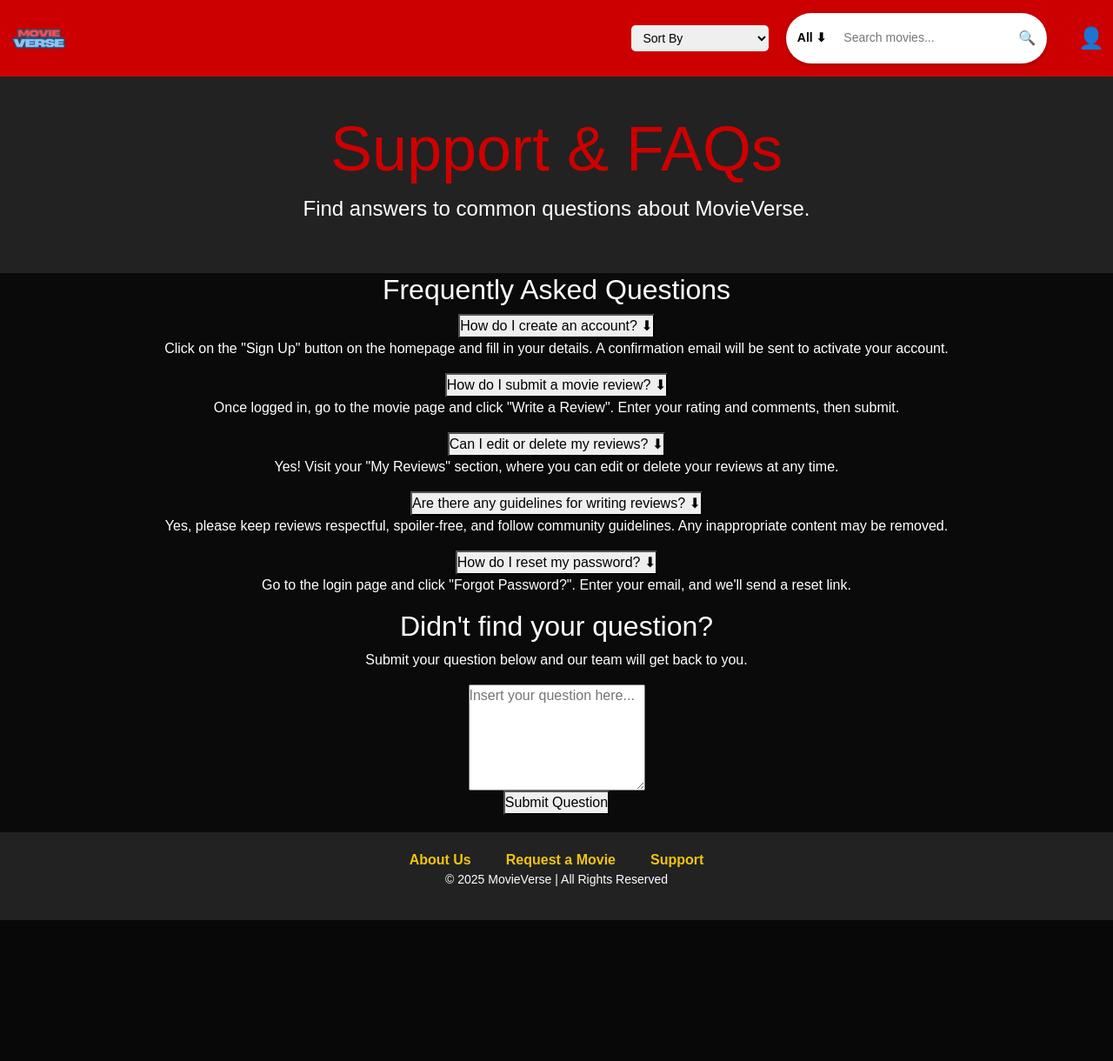
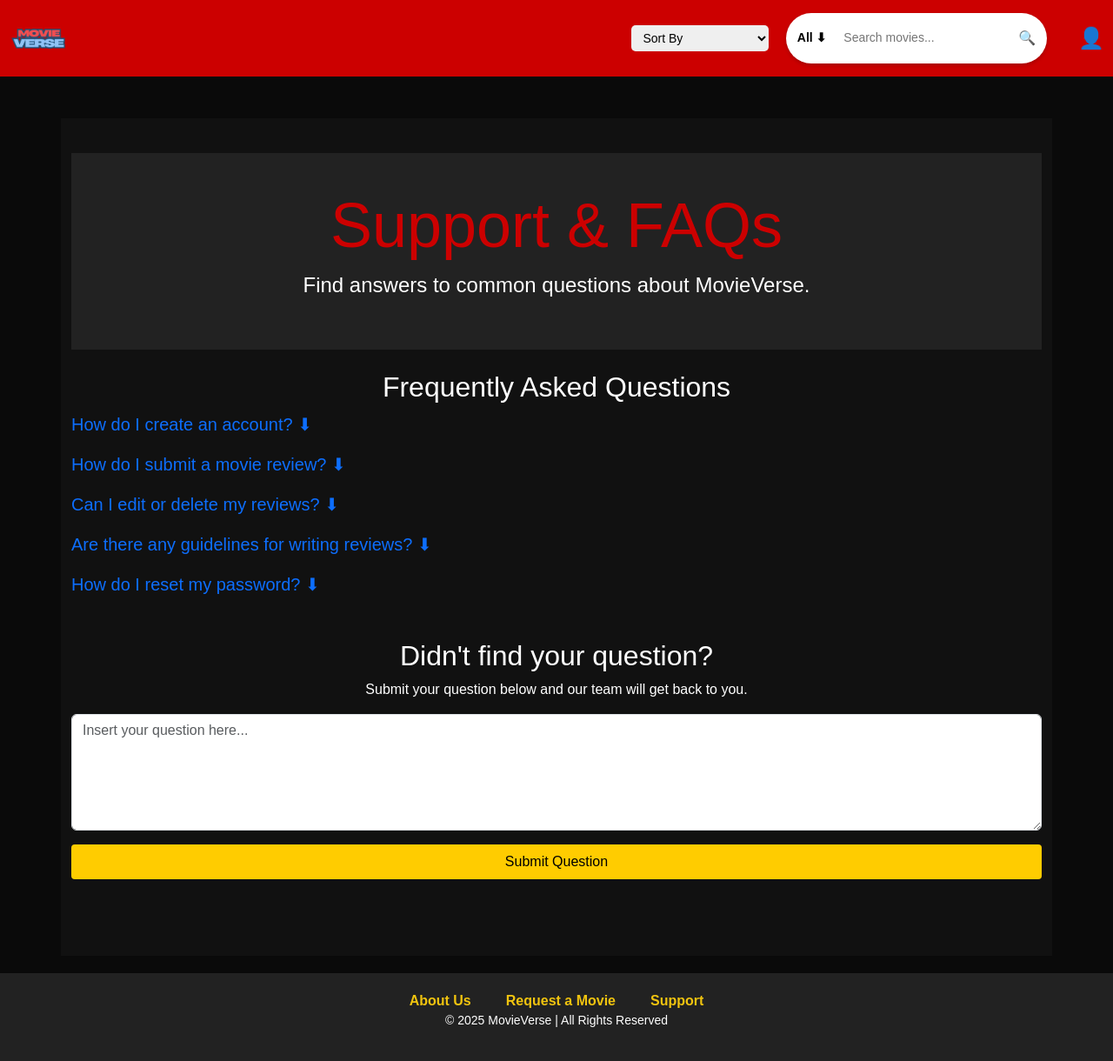
Before and after one commit to natlong/movie_review, a PHP site: page /support.php in a window 1280 px wide. Shown: the whole page at 87% size. Before the commit the page ends 1058 px from the top, so only its background shows below. Run offline with PHP 8.4, Linux system fonts and the light colour scheme.

Commit message:
updated to WCAG standards

```diff
--- a/support.php
+++ b/support.php
@@ -1,65 +1,106 @@
+<!DOCTYPE html>
+<html lang="en">
 <head>
-    <title>Support</title>
+  <meta charset="UTF-8">
+  <meta name="viewport" content="width=device-width, initial-scale=1.0">
+  <title>Support - MovieVerse</title>
   <?php include 'inc/head.inc.php'; ?>
-
+  <!-- Ensure Bootstrap CSS is loaded in inc/head.inc.php -->
+  <style>
+    /* Optional: Custom styles for FAQ toggle, if needed */
+    .faq-button {
+      width: 100%;
+      text-align: left;
+      background: none;
+      border: none;
+      padding: 0;
+      font-size: 1.25rem;
+      color: #0d6efd; /* Bootstrap primary color */
+    }
+  </style>
 </head>
 <body>
   <?php include 'inc/nav.inc.php'; ?>
-    <header>
-        <h1>Support & FAQs</h1>
+
+  <main class="container mt-5">
+    <header class="mb-4">
+      <h1>Support &amp; FAQs</h1>
       <p>Find answers to common questions about MovieVerse.</p>
     </header>
 
-    <section class="faq-container">
+    <!-- FAQ Section -->
+    <section class="faq-container mb-5">
       <h2>Frequently Asked Questions</h2>
 
-        <div class="faq">
-            <button class="faq-question">How do I create an account? ⬇</button>
-            <div class="faq-answer">
+      <!-- FAQ Item 1 -->
+      <div class="faq mb-3">
+        <button class="faq-button" aria-expanded="false" aria-controls="faq1">How do I create an account? ⬇</button>
+        <div id="faq1" class="faq-answer mt-2" hidden>
           <p>Click on the "Sign Up" button on the homepage and fill in your details. A confirmation email will be sent to activate your account.</p>
         </div>
       </div>
 
-        <div class="faq">
-            <button class="faq-question">How do I submit a movie review? ⬇</button>
-            <div class="faq-answer">
+      <!-- FAQ Item 2 -->
+      <div class="faq mb-3">
+        <button class="faq-button" aria-expanded="false" aria-controls="faq2">How do I submit a movie review? ⬇</button>
+        <div id="faq2" class="faq-answer mt-2" hidden>
           <p>Once logged in, go to the movie page and click "Write a Review". Enter your rating and comments, then submit.</p>
         </div>
       </div>
 
-        <div class="faq">
-            <button class="faq-question">Can I edit or delete my reviews? ⬇</button>
-            <div class="faq-answer">
+      <!-- FAQ Item 3 -->
+      <div class="faq mb-3">
+        <button class="faq-button" aria-expanded="false" aria-controls="faq3">Can I edit or delete my reviews? ⬇</button>
+        <div id="faq3" class="faq-answer mt-2" hidden>
           <p>Yes! Visit your "My Reviews" section, where you can edit or delete your reviews at any time.</p>
         </div>
       </div>
 
-        <div class="faq">
-            <button class="faq-question">Are there any guidelines for writing reviews? ⬇</button>
-            <div class="faq-answer">
+      <!-- FAQ Item 4 -->
+      <div class="faq mb-3">
+        <button class="faq-button" aria-expanded="false" aria-controls="faq4">Are there any guidelines for writing reviews? ⬇</button>
+        <div id="faq4" class="faq-answer mt-2" hidden>
           <p>Yes, please keep reviews respectful, spoiler-free, and follow community guidelines. Any inappropriate content may be removed.</p>
         </div>
       </div>
 
-        <div class="faq">
-            <button class="faq-question">How do I reset my password? ⬇</button>
-            <div class="faq-answer">
+      <!-- FAQ Item 5 -->
+      <div class="faq mb-3">
+        <button class="faq-button" aria-expanded="false" aria-controls="faq5">How do I reset my password? ⬇</button>
+        <div id="faq5" class="faq-answer mt-2" hidden>
           <p>Go to the login page and click "Forgot Password?". Enter your email, and we'll send a reset link.</p>
         </div>
       </div>
-
     </section>
 
-    <section class="faq-form-container">
+    <!-- FAQ Form Section -->
+    <section class="faq-form-container mb-5">
       <h2>Didn't find your question?</h2>
       <p>Submit your question below and our team will get back to you.</p>
-
-        <form class="faq-form" action="#" method="POST">
-            <!-- Textarea with placeholder instead of label -->
-            <textarea id="question" name="question" rows="5" placeholder="Insert your question here..." required></textarea><br>
-            <button type="submit">Submit Question</button>
+      <form class="faq-form" action="#" method="POST" aria-label="Submit your question">
+        <div class="mb-3">
+          <label for="question" class="visually-hidden">Your Question</label>
+          <textarea id="question" name="question" rows="5" class="form-control" placeholder="Insert your question here..." required aria-required="true"></textarea>
+        </div>
+        <button type="submit" class="btn btn-primary">Submit Question</button>
       </form>
     </section>
+  </main>
+
   <?php include 'inc/footer.inc.php'; ?>
   <script src="js/script.js"></script>
+  <!-- Bootstrap JS and dependencies (if not already loaded in inc/head.inc.php) -->
+  <script>
+    // JavaScript to toggle FAQ answers for accessibility.
+    document.querySelectorAll('.faq-button').forEach(button => {
+      button.addEventListener('click', () => {
+        const targetId = button.getAttribute('aria-controls');
+        const answer = document.getElementById(targetId);
+        const isExpanded = button.getAttribute('aria-expanded') === 'true';
+        button.setAttribute('aria-expanded', !isExpanded);
+        answer.hidden = isExpanded;
+      });
+    });
+  </script>
 </body>
+</html>
```
Also changed, not shown: aboutUs.php (+64 -25 lines). Lines whose indentation alone changed are shown as unchanged.
